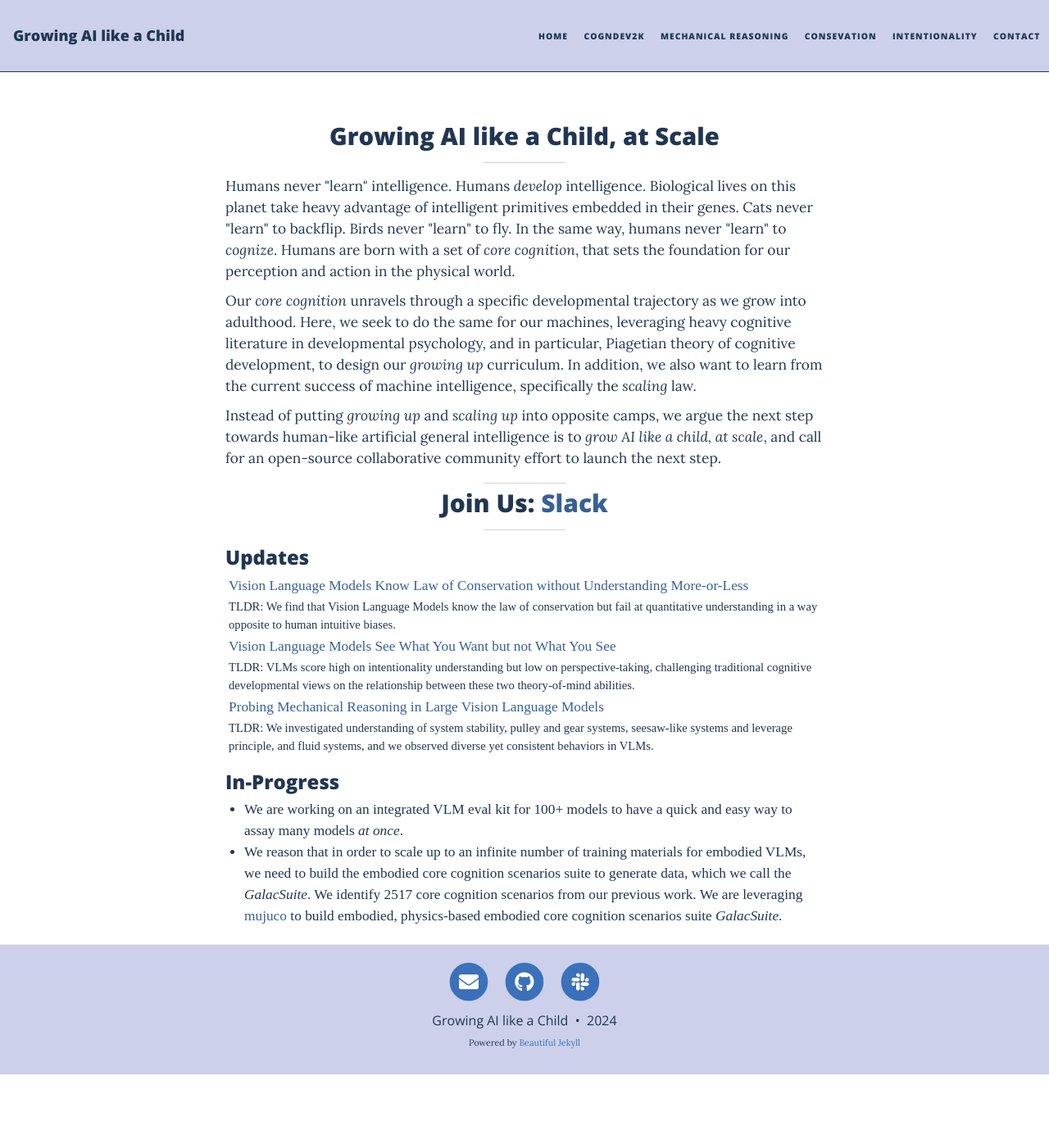
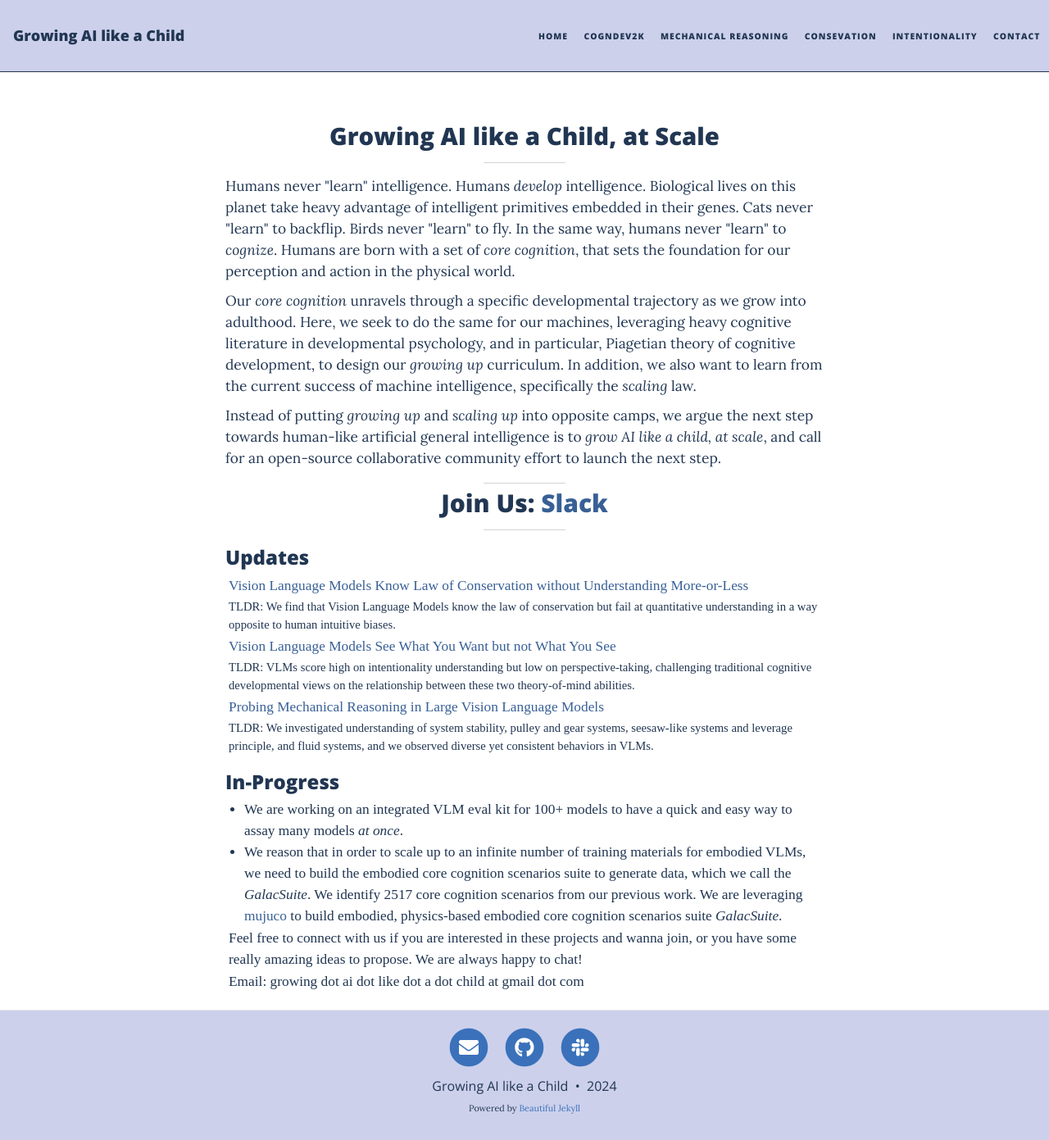
Before and after one commit to growing-ai-like-a-child/growing-ai-like-a-child.github.io, a Jekyll site: the page built from index.html, in a window 1280 px wide and 1391 px high. Shown: the whole window at 82% size. Built offline with Jekyll 4.4.1, drawn with Linux system fonts in a browser that asks for light colours; nearby versions of some CDN libraries; the list of posts is cut into pages by our own code.

Commit message:
Update index.html

```diff
--- a/index.html
+++ b/index.html
@@ -68,6 +68,12 @@ Instead of putting <i>growing up</i> and <i>scaling up</i> into opposite camps,
             We reason that in order to scale up to an infinite number of training materials for embodied VLMs, we need to build the embodied core cognition scenarios suite to generate data, which we call the <i>GalacSuite</i>. We identify 2517 core cognition scenarios from our previous work. We are leveraging <a href="https://mujoco.org/" target="_blank">mujuco</a> to build embodied, physics-based embodied core cognition scenarios suite <i>GalacSuite</i>.
         </li>
     </ul>
+    <p style="margin: 1px; font-size: 13pt">
+        Feel free to connect with us if you are interested in these projects and wanna join, or you have some really amazing ideas to propose. We are always happy to chat!
+    </p>
+    <p style="margin: 1px; font-size: 13pt">
+        Email: growing dot ai dot like dot a dot child at gmail dot com
+    </p>
 </div>
 
 
```
